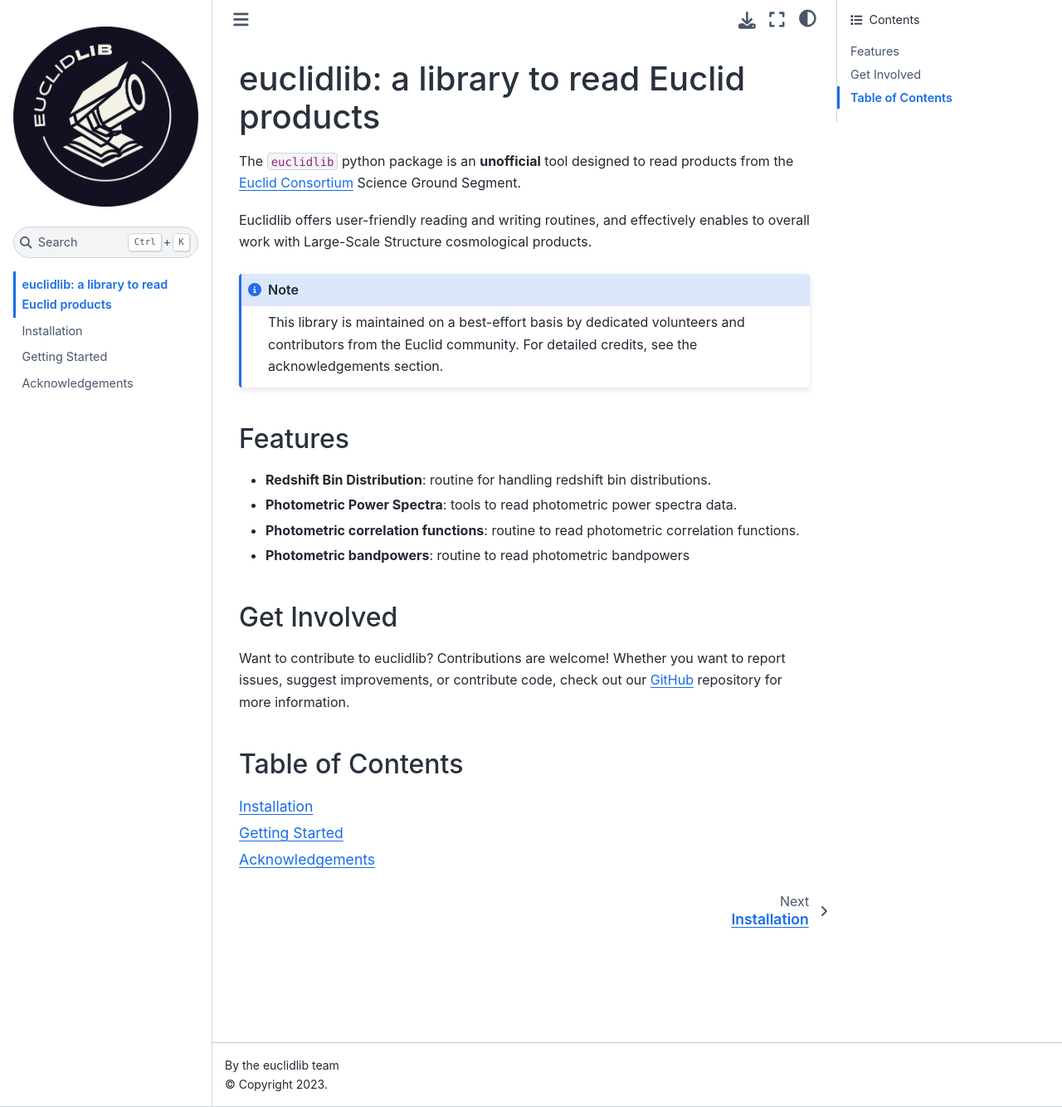
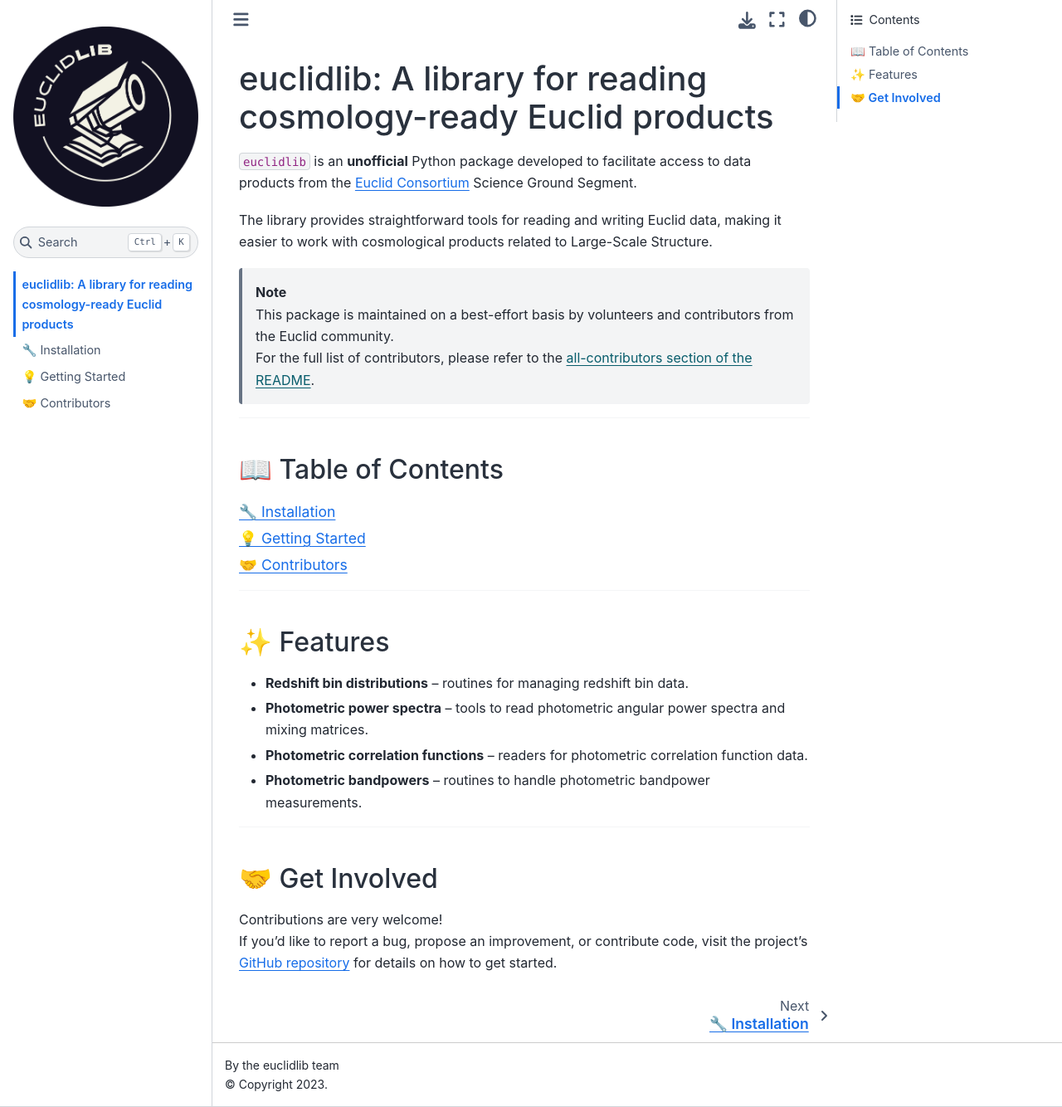
Before and after one commit to euclidlib/euclidlib, a Jupyter Book: the page built from docs/intro.md, in a window 1280 px wide and 1334 px high. Shown: the whole window at 83% size. Built offline with Jupyter Book 1.0.4 settings and Sphinx 7.4.7 and the Sphinx Book theme 1.1.4, drawn with Linux system fonts in a browser that asks for light colours.

Commit message:
updated docs

````diff
--- a/docs/_toc.yml
+++ b/docs/_toc.yml
@@ -6,5 +6,5 @@ root: intro
 chapters:
   - file: installation
   - file: getting_started
-  - file: acknowledgments
+  - file: contributors
 #- file: markdown-notebooks
--- a/docs/conf.py
+++ b/docs/conf.py
@@ -11,6 +11,7 @@ exclude_patterns = ["**.ipynb_checkpoints", ".DS_Store", "Thumbs.db", "_build"]
 extensions = [
     "sphinx_togglebutton",
     "sphinx_copybutton",
+    "myst_parser",
     "myst_nb",
     "jupyter_book",
     "sphinx_thebe",
--- a/docs/intro.md
+++ b/docs/intro.md
@@ -1,26 +1,32 @@
-# euclidlib: a library to read Euclid products
+# euclidlib: A library for reading cosmology-ready Euclid products
 
-The `euclidlib` python package is an **unofficial** tool designed to read products from the [Euclid Consortium](https://www.euclid-ec.org) Science Ground Segment.
+`euclidlib` is an **unofficial** Python package developed to facilitate access to data products from the [Euclid Consortium](https://www.euclid-ec.org) Science Ground Segment.
 
-Euclidlib offers user-friendly reading and writing routines, and effectively enables to overall work with Large-Scale Structure cosmological products.
+The library provides straightforward tools for reading and writing Euclid data, making it easier to work with cosmological products related to Large-Scale Structure.
 
-```{note}
-This library is maintained on a best-effort basis by dedicated volunteers and contributors from the Euclid community. For detailed credits, see the acknowledgements section.
-```
+> **Note**
+> This package is maintained on a best-effort basis by volunteers and contributors from the Euclid community.
+> For the full list of contributors, please refer to the [all-contributors section of the README](https://github.com/euclidlib/euclidlib?tab=readme-ov-file#contributors).
 
-## Features
+---
 
-- **Redshift Bin Distribution**: routine for handling redshift bin distributions.
-- **Photometric Power Spectra**: tools to read photometric power spectra data.
-- **Photometric correlation functions**: routine to read photometric correlation functions.
-- **Photometric bandpowers**: routine to read photometric bandpowers
-
-## Get Involved
-
-Want to contribute to euclidlib? Contributions are welcome! Whether you want to report issues, suggest improvements, or contribute code, check out our [GitHub](https://github.com/euclidlib/euclidlib) repository for more information.
-
-## Table of Contents
-
+## 📖 Table of Contents
 ```{tableofcontents}
 
 ```
+
+---
+
+## ✨ Features
+
+- **Redshift bin distributions** – routines for managing redshift bin data.
+- **Photometric power spectra** – tools to read photometric angular power spectra and mixing matrices.
+- **Photometric correlation functions** – readers for photometric correlation function data.
+- **Photometric bandpowers** – routines to handle photometric bandpower measurements.
+
+---
+
+## 🤝 Get Involved
+
+Contributions are very welcome!
+If you’d like to report a bug, propose an improvement, or contribute code, visit the project’s [GitHub repository](https://github.com/euclidlib/euclidlib) for details on how to get started.
````
Also changed, not shown: docs/acknowledgments.md (deleted, +0 -9 lines), docs/contributors.md (added, +13 -0 lines), docs/installation.md (+1 -1 lines), docs/getting_started.ipynb.
